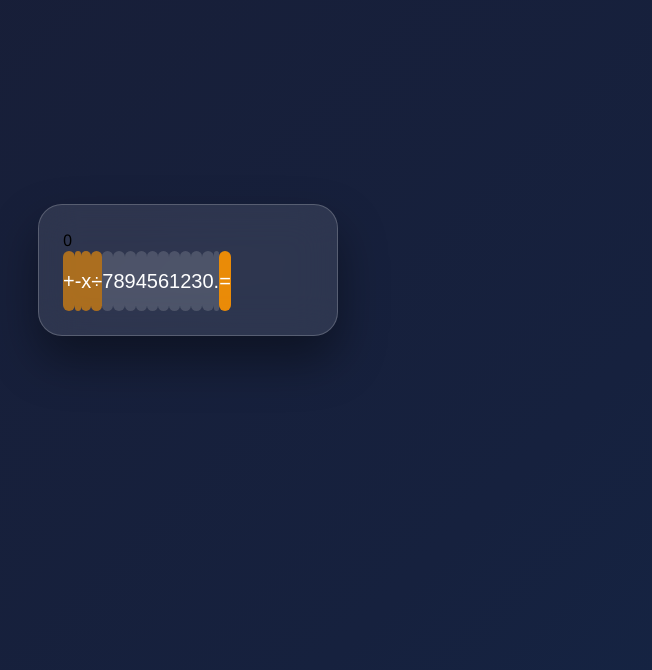
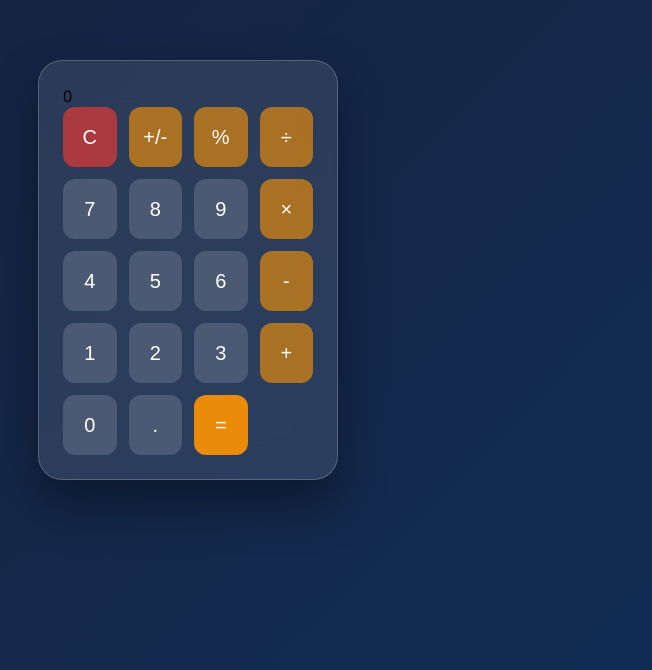
Before and after one commit to LuispeFigueroa/Lab07-Web, a React (Vite) app: page / in a window 1280 px wide. Shown: the part 130-800 px from the top of the page, without its empty margins (452-1104 px from the left). Built offline with nearby package versions, Linux system fonts and the light colour scheme.

Commit message:
ajustar multiplicacion

```diff
--- a/src/components/Calculator.tsx
+++ b/src/components/Calculator.tsx
@@ -40,13 +40,14 @@ const Calculator = () => {
         setWaitingForNext(true)
     }
     const handleEquals = () => {
-        if (operand == null || operator === null) return
+        if (operand === null || operator === null) return
+
         const current = parseFloat(display)
         let result = 0
 
         if (operator === '+') result = operand + current
         if (operator === '-') result = operand - current
-        if (operator === 'x') result = operand * current
+        if (operator === '×') result = operand * current
         if (operator === '÷') result = operand / current
 
         setDisplay(formatResult(result))
@@ -54,12 +55,17 @@ const Calculator = () => {
         setOperator(null)
         setWaitingForNext(true)
     }
+    const handleClear = () => {
+        setDisplay('0')
+        setOperand(null)
+        setOperator(null)
+        setWaitingForNext(false)
+    }
 
     return (
         <div className="calculator">
             <Display value={display} />
-            <Keypad onDigit={handleDigit} onOperator={handleOperator} onEquals={handleEquals} />
-        </div>
+            <Keypad onDigit={handleDigit} onOperator={handleOperator} onEquals={handleEquals} onClear={handleClear} />        </div>
     )
 }
 export default Calculator
--- a/src/components/Keypad.tsx
+++ b/src/components/Keypad.tsx
@@ -1,24 +1,50 @@
-import Button from "./Button"
+import Button from './Button'
+import './Keypad.css'
 
 interface Props {
     onDigit: (digit: string) => void
     onOperator: (op: string) => void
     onEquals: () => void
+    onClear: () => void
 }
 
-const KEYS = ['7', '8', '9', '4', '5', '6', '1', '2', '3', '0', '.']
-const OPERATORS = ['+', '-', 'x', '÷']
+const KEYS = [
+    { label: 'C', variant: 'clear' as const },
+    { label: '+/-', variant: 'operator' as const },
+    { label: '%', variant: 'operator' as const },
+    { label: '÷', variant: 'operator' as const },
+    { label: '7', variant: 'digit' as const },
+    { label: '8', variant: 'digit' as const },
+    { label: '9', variant: 'digit' as const },
+    { label: '×', variant: 'operator' as const },
+    { label: '4', variant: 'digit' as const },
+    { label: '5', variant: 'digit' as const },
+    { label: '6', variant: 'digit' as const },
+    { label: '-', variant: 'operator' as const },
+    { label: '1', variant: 'digit' as const },
+    { label: '2', variant: 'digit' as const },
+    { label: '3', variant: 'digit' as const },
+    { label: '+', variant: 'operator' as const },
+    { label: '0', variant: 'digit' as const },
+    { label: '.', variant: 'digit' as const },
+    { label: '=', variant: 'equals' as const },
+]
 
-const Keypad = ({ onDigit, onOperator, onEquals }: Props) => {
+const OPERATORS = ['÷', '×', '-', '+', '%']
+
+const Keypad = ({ onDigit, onOperator, onEquals, onClear }: Props) => {
+    const handle = (label: string, variant: string) => {
+        if (variant === 'clear') return onClear()
+        if (label === '=') return onEquals()
+        if (OPERATORS.includes(label) || label === '%') return onOperator(label)
+        onDigit(label)
+    }
+
     return (
-        <div>
-            {OPERATORS.map((op) => (
-                <Button key={op} label={op} onClick={() => onOperator(op)} variant="operator" />
+        <div className="keypad">
+            {KEYS.map(({ label, variant }) => (
+                <Button key={label} label={label} onClick={() => handle(label, variant)} variant={variant} />
             ))}
-            {KEYS.map((key) => (
-                <Button key={key} label={key} onClick={() => onDigit(key)} />
-            ))}
-            <Button label="=" onClick={onEquals} variant="equals" />
         </div>
     )
 }
```
